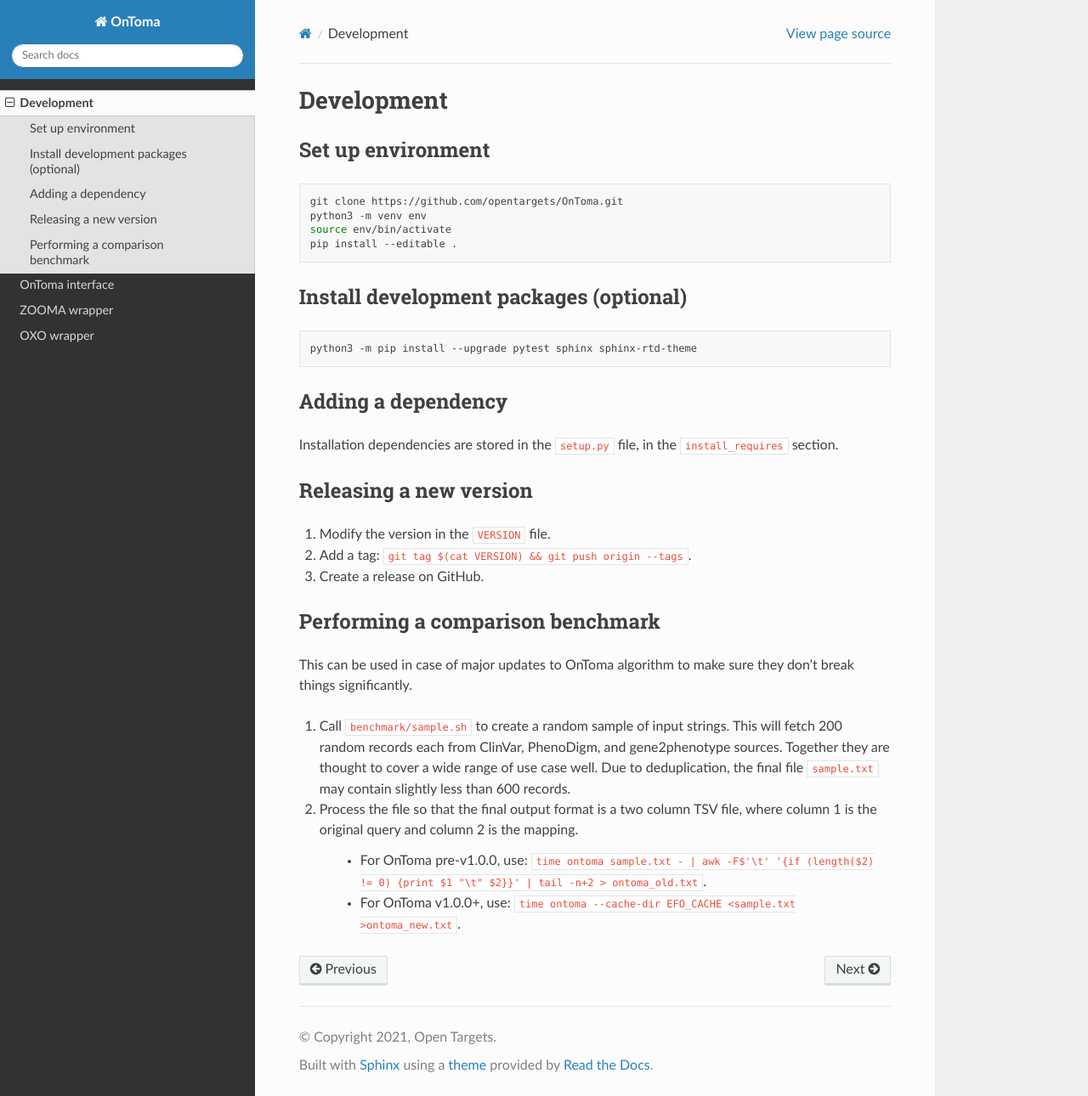
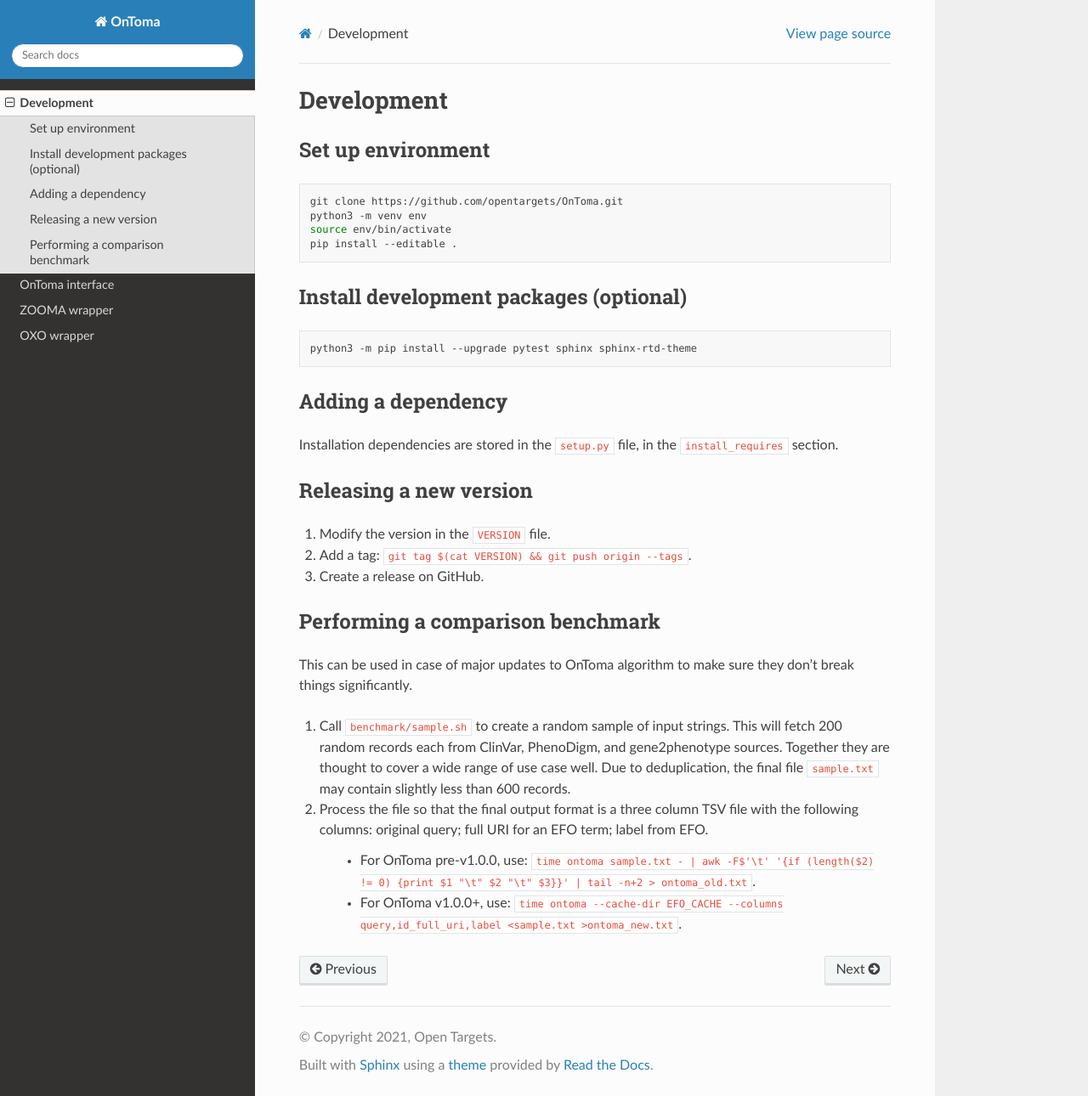
Before and after one commit to opentargets/OnToma, a Sphinx documentation site: the page built from docs/development.rst, in a window 1280 px wide and 1290 px high. Shown: the whole window at 85% size. Built offline with Sphinx 7.4.7 and the Read the Docs theme 2.0.0, drawn with Linux system fonts in a browser that asks for light colours.

Commit message:
Adjust benchmark commands to output query, full URI, and label

```diff
--- a/docs/development.rst
+++ b/docs/development.rst
@@ -43,7 +43,7 @@ Performing a comparison benchmark
 This can be used in case of major updates to OnToma algorithm to make sure they don't break things significantly.
 
 #. Call ``benchmark/sample.sh`` to create a random sample of input strings. This will fetch 200 random records each from ClinVar, PhenoDigm, and gene2phenotype sources. Together they are thought to cover a wide range of use case well. Due to deduplication, the final file ``sample.txt`` may contain slightly less than 600 records.
-#. Process the file so that the final output format is a two column TSV file, where column 1 is the original query and column 2 is the mapping.
+#. Process the file so that the final output format is a three column TSV file with the following columns: original query; full URI for an EFO term; label from EFO.
 
-    * For OnToma pre-v1.0.0, use: ``time ontoma sample.txt - | awk -F$'\t' '{if (length($2) != 0) {print $1 "\t" $2}}' | tail -n+2 > ontoma_old.txt``.
-    * For OnToma v1.0.0+, use: ``time ontoma --cache-dir EFO_CACHE <sample.txt >ontoma_new.txt``.
+    * For OnToma pre-v1.0.0, use: ``time ontoma sample.txt - | awk -F$'\t' '{if (length($2) != 0) {print $1 "\t" $2 "\t" $3}}' | tail -n+2 > ontoma_old.txt``.
+    * For OnToma v1.0.0+, use: ``time ontoma --cache-dir EFO_CACHE --columns query,id_full_uri,label <sample.txt >ontoma_new.txt``.
```
